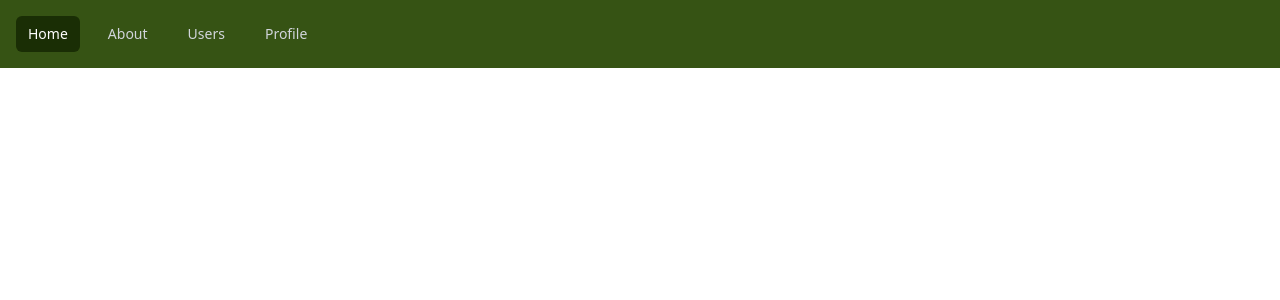
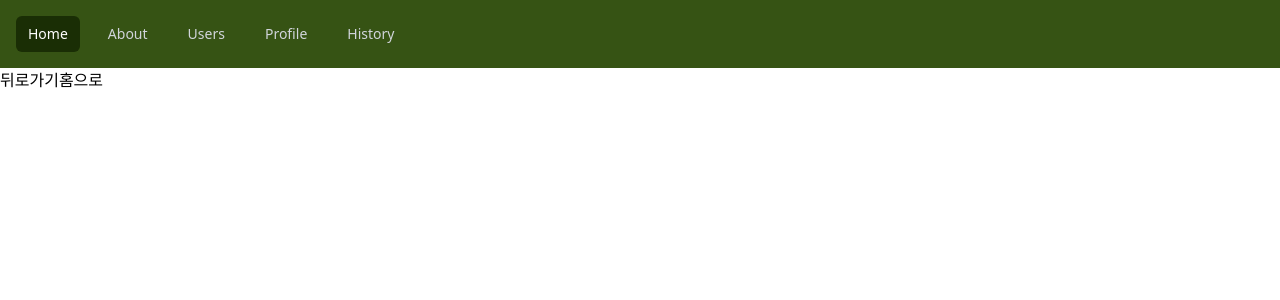
Before and after one commit to Damdadira/router-tutorial, a React (Vite) app: page /history in a window 1280 px wide. Shown: the top 300 px of the page. Built offline with nearby package versions, Linux system fonts and the light colour scheme.

Commit message:
뒤로가기, 홈으로 버튼 추가

```diff
--- a/src/App.jsx
+++ b/src/App.jsx
@@ -4,12 +4,14 @@ import Home from './Home';
 import About from './About';
 import Users from './Users';
 import Profiles from './Profiles';
+import HistorySample from './HistorySample';
 
 const initialNavigation = [
   { name: 'Home', href: '/', current: true },
   { name: 'About', href: '/about', current: false },
   { name: 'Users', href: '/users', current: false },
   { name: 'Profile', href: '/profiles', current: false },
+  { name: 'History', href: '/history', current: false },
 ];
 
 function classNames(...classes) {
@@ -20,6 +22,7 @@ function NavigationMenu() {
   const [navigation, setNavigation] = useState(initialNavigation);
   const navigate = useNavigate();
 
+  /**수정할 부분: 새로고침하면 page가 Home으로 초기화 안됨*/
   const onClick = (selectedItem) => {
     navigate(selectedItem.href);
 
@@ -62,8 +65,9 @@ function App() {
       <Routes>
         <Route path="/" element={<Home />} />
         <Route path="/about" element={<About />} />
+        <Route path="/users" element={<Users />} />
         <Route path="/profiles/*" element={<Profiles />} />
-        <Route path="/users" element={<Users />} />
+        <Route path="/history" element={<HistorySample />} />
       </Routes>
     </Router>
   );
--- /dev/null
+++ b/src/HistorySample.jsx
@@ -0,0 +1,18 @@
+import { useNavigate } from 'react-router-dom';
+
+export default function HistorySample() {
+  const navigate = useNavigate();
+  const goBack = () => {
+    navigate(-1);
+  };
+
+  const goHome = () => {
+    navigate('/');
+  }
+  return (
+    <div>
+      <button onClick={goBack}>뒤로가기</button>
+      <button onClick={goHome}>홈으로</button>
+    </div>
+  );
+}
```
